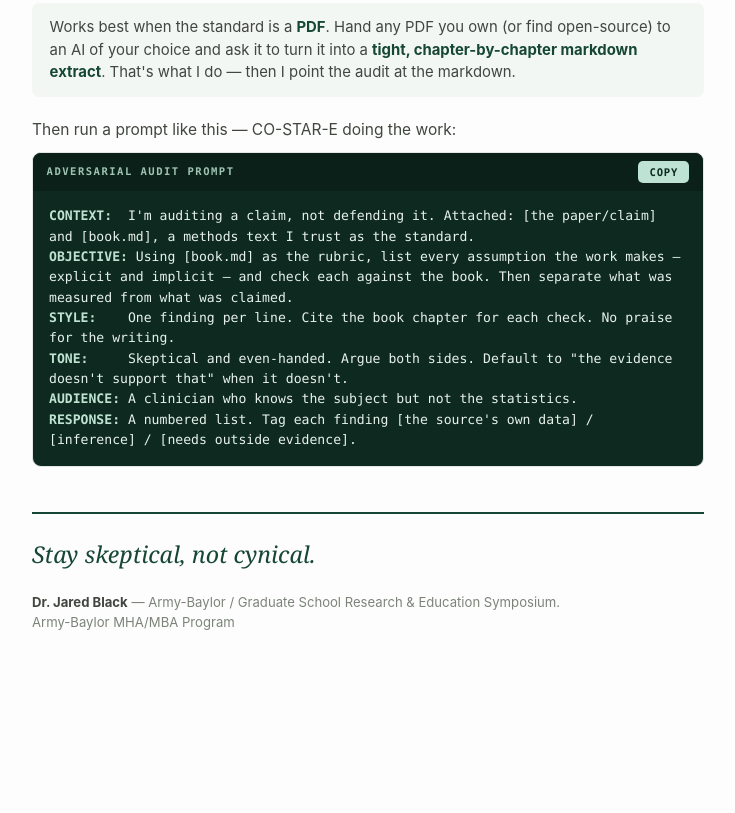
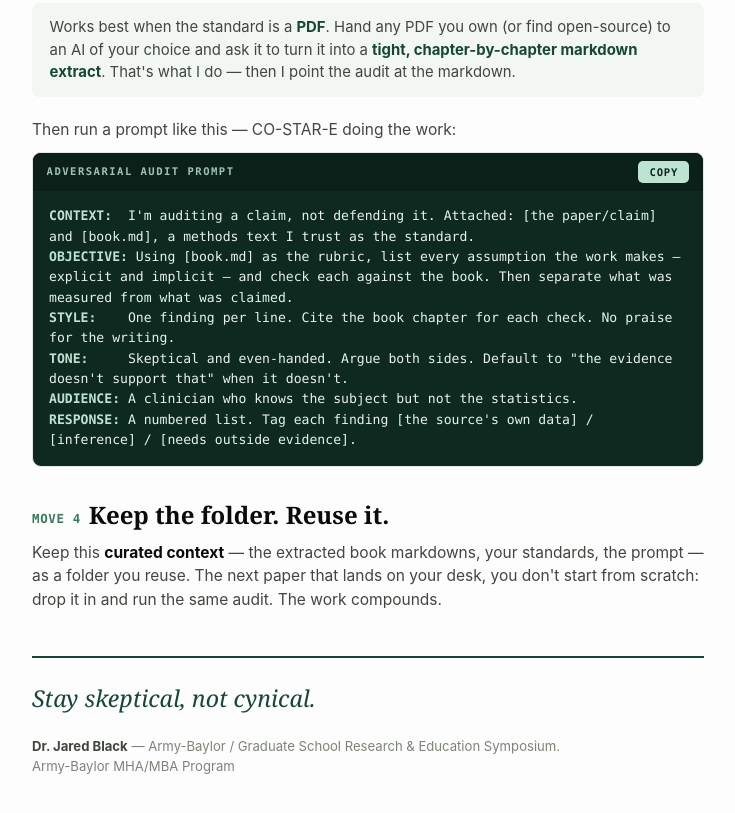
Before and after one commit to Black-JL/climb-check, a plain HTML site: page index.html in a window 1280 px wide. Shown: the part 2344-3157 px from the top of the page, without its empty margins (272-1007 px from the left). Before the commit the page ends 3041 px from the top, so only its background shows below. Drawn offline with Linux system fonts and the light colour scheme.

Commit message:
Add Move 4: keep the curated context as a reusable folder

```diff
--- a/index.html
+++ b/index.html
@@ -154,6 +154,9 @@ a{ color:var(--accent); }
 <b>RESPONSE:</b> A numbered list. Tag each finding [the source's own data] / [inference] / [needs outside evidence].</pre>
   </div>
 
+  <div class="move-h"><span class="mn">MOVE 4</span>Keep the folder. Reuse it.</div>
+  <p class="move-p">Keep this <strong>curated context</strong> — the extracted book markdowns, your standards, the prompt — as a folder you reuse. The next paper that lands on your desk, you don't start from scratch: drop it in and run the same audit. The work compounds.</p>
+
   <div class="close">
     <div class="line">Stay skeptical, not cynical.</div>
     <p class="meta"><strong>Dr. Jared Black</strong> — Army-Baylor / Graduate School Research &amp; Education Symposium.<br>Army-Baylor MHA/MBA Program</p>
```
Also changed, not shown: 1 other file.
